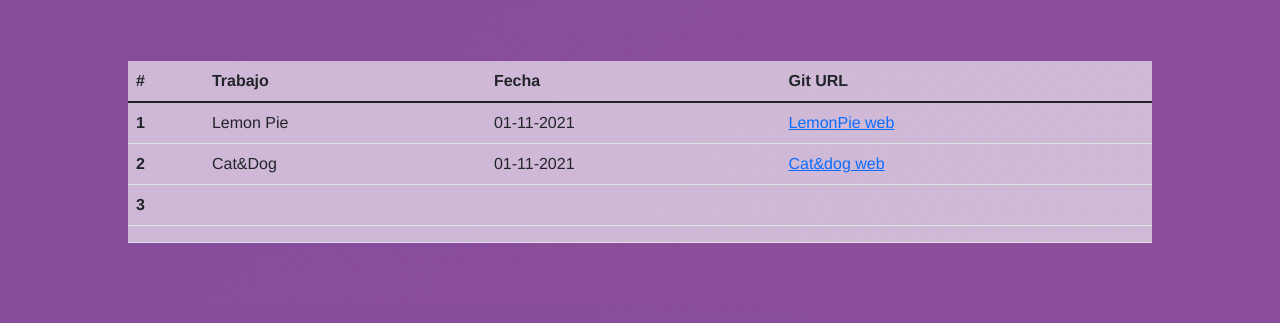
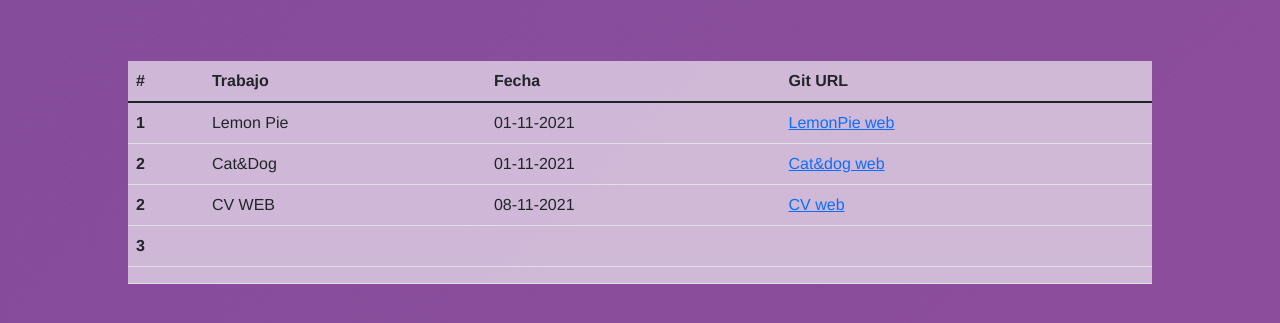
Before and after one commit to manuel-guz/DigitalHouse-course, a plain HTML site: page index.html in a window 1280 px wide. Shown: the part 93-416 px from the top of the page. Drawn offline with nearby package versions, Linux system fonts and the light colour scheme.

Commit message:
Actualizacion Front-Works

```diff
--- a/index.html
+++ b/index.html
@@ -38,6 +38,12 @@
         <td><a href="./FRONT-END-1/Cat-and-dog/index.html" target="_blank" >Cat&dog web</a></td>
       </tr>
       <tr>
+        <th scope="row">2</th>
+        <td>CV WEB</td>
+        <td>08-11-2021</td>
+        <td><a href="./FRONT-END-1/CV-web/index.html" target="_blank" >CV web</a></td>
+      </tr>
+      <tr>
         <th scope="row">3</th>
         <td></td>
         <td></td>
```
